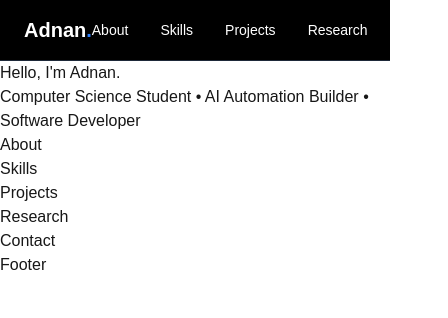
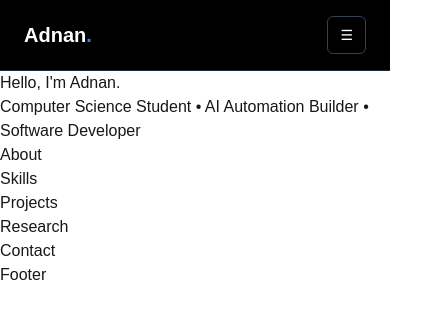
Before and after one commit to Zlatan10x/adnan-portfolio, a Next.js app: page / in a window 390 px wide. Shown: the top 318 px of the page, 448 px wide, since content can reach past the window. Built offline with nearby package versions, Linux system fonts and the light colour scheme.

Commit message:
update navbar

```diff
--- a/src/components/layout/Navbar.tsx
+++ b/src/components/layout/Navbar.tsx
@@ -6,13 +6,27 @@ export default function Navbar() {
           Adnan<span className="text-blue-500">.</span>
         </h1>
 
-        <ul className="flex gap-8 text-sm">
-          <li>About</li>
-          <li>Skills</li>
-          <li>Projects</li>
-          <li>Research</li>
-          <li>Contact</li>
+        <ul className="hidden gap-8 text-sm md:flex">
+          <li className="cursor-pointer hover:text-blue-400 transition">
+            About
+          </li>
+          <li className="cursor-pointer hover:text-blue-400 transition">
+            Skills
+          </li>
+          <li className="cursor-pointer hover:text-blue-400 transition">
+            Projects
+          </li>
+          <li className="cursor-pointer hover:text-blue-400 transition">
+            Research
+          </li>
+          <li className="cursor-pointer hover:text-blue-400 transition">
+            Contact
+          </li>
         </ul>
+
+        <button className="rounded-md border border-gray-700 px-3 py-2 text-sm md:hidden">
+          ☰
+        </button>
       </div>
     </nav>
   );
```
